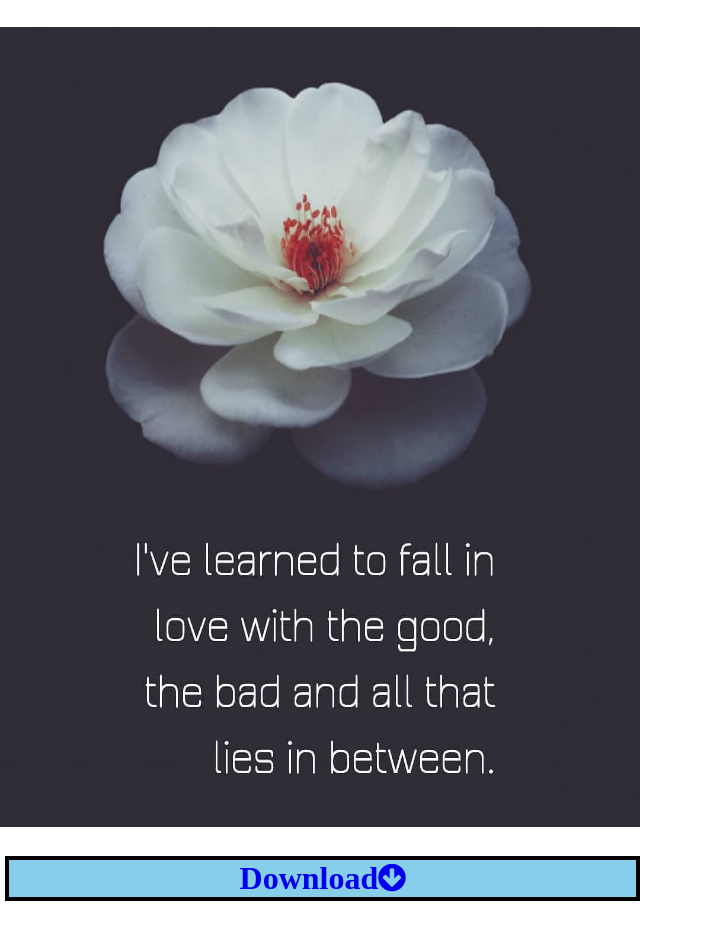
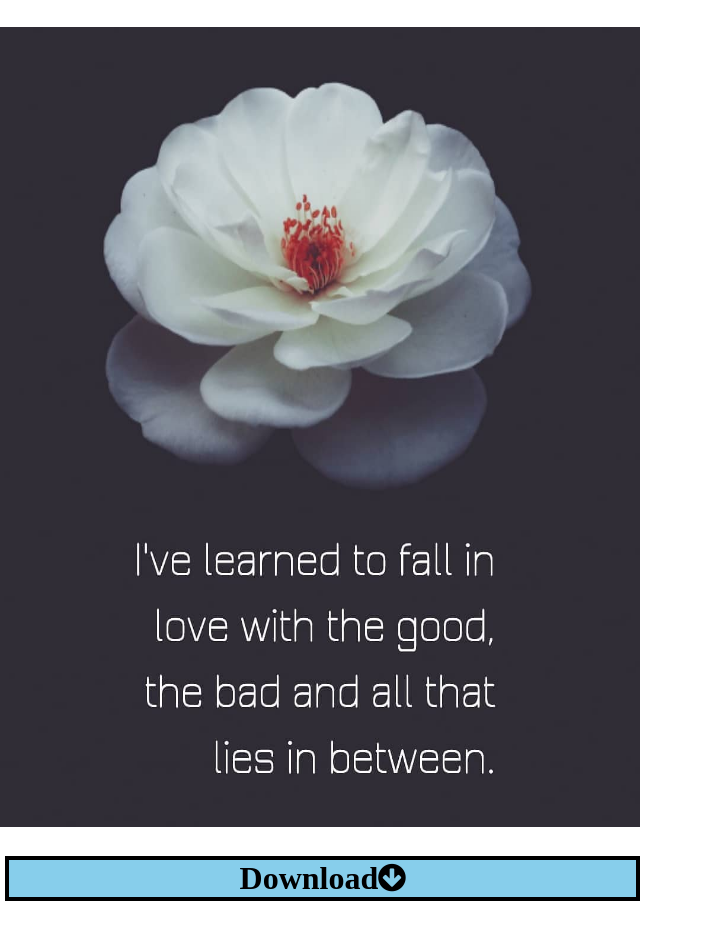
Before and after one commit to smilionaire/June, a plain HTML site: page index.html in a window 1280 px wide. Shown: the top 926 px of the page, without its empty margins (0-703 px from the left). Drawn offline with Linux system fonts and the light colour scheme.

Commit message:
Update jun.css

```diff
--- a/jun.css
+++ b/jun.css
@@ -13,12 +13,16 @@
 }
 .jun a{
 	text-decoration: none;
+	color: #000;
 }
 .jun h1{
 	border: 2px solid black;
 	background-color: skyblue;
 	margin-top: 25px;
 	text-align: center;
+}
+.jun i{
+	color: #000;
 }
 @media only screen and (min-width: 1100px){
 .jun img{
```
